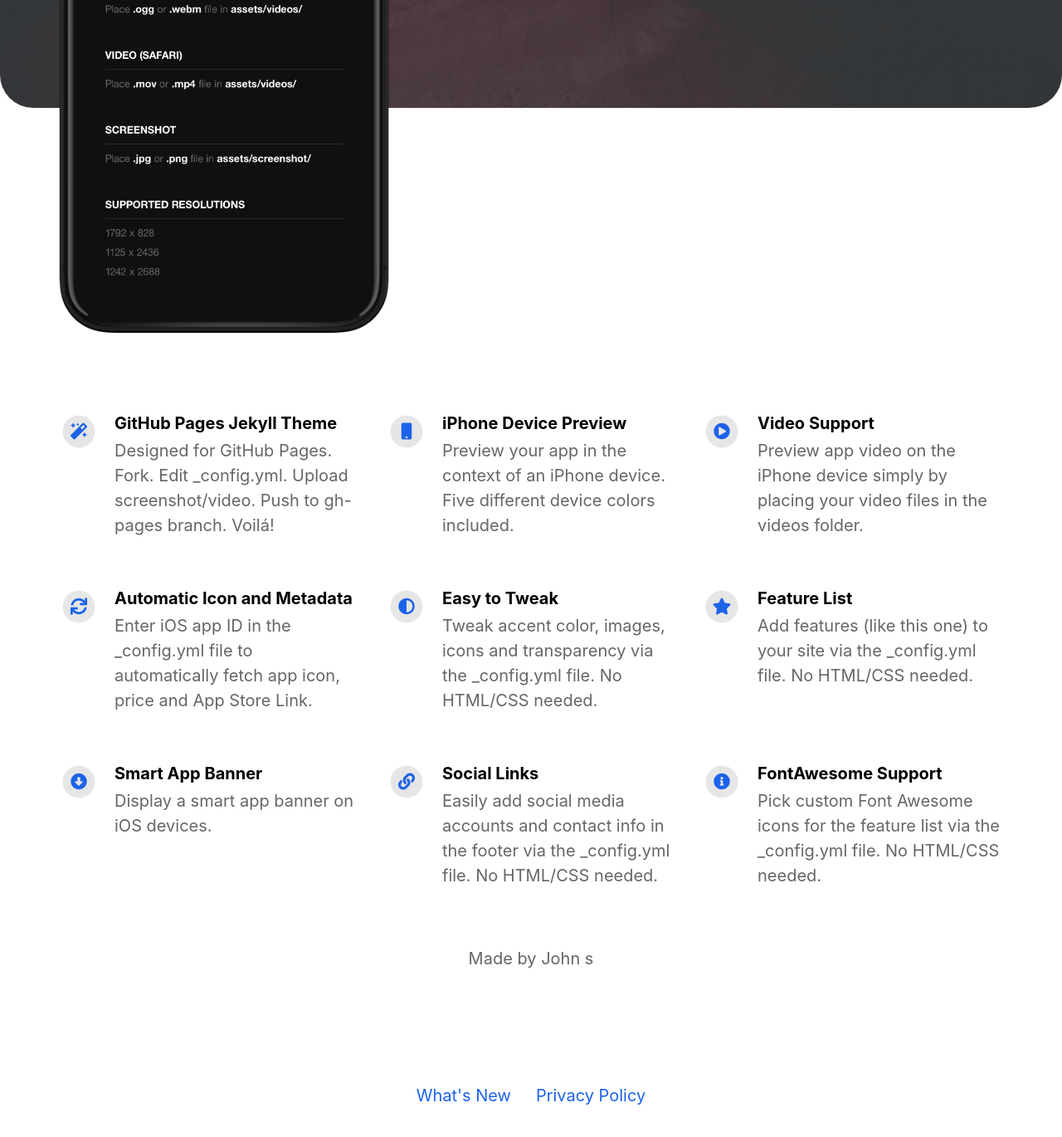
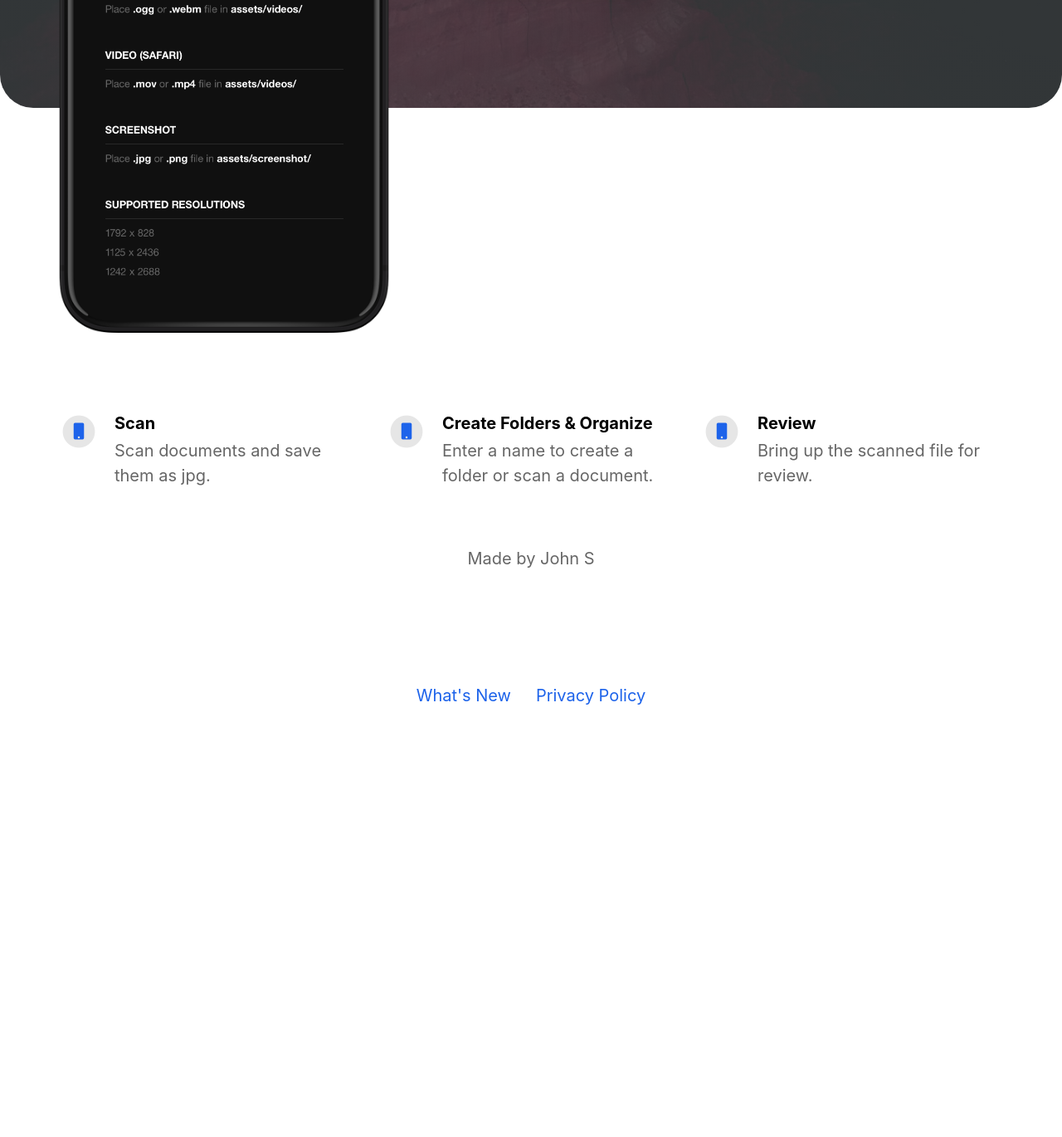
Before and after one commit to K1NJS/Scan, a Jekyll site: the page built from index.html, in a window 1280 px wide and 1400 px high, scrolled down 584 px. Shown: the top 1370 px of the window at 83% size. Built offline with Jekyll 4.4.1, drawn with Linux system fonts in a browser that asks for light colours; nearby versions of some CDN libraries; after the commit the page ends 1502 px from its top, so only the background shows below that; some of the changed text lies outside the part shown.

Commit message:
Update _config.yml

```diff
--- a/_config.yml
+++ b/_config.yml
@@ -1,5 +1,5 @@
 #page title
-page_title                                :                                           # Automatically populates with app name if not set and if iOS app ID is set. Otherwise enter manually.
+page_title                                : County Truss - Job Scanner                                       # Automatically populates with app name if not set and if iOS app ID is set. Otherwise enter manually.
 
 # App Info
 ios_app_id                                : 6737247615                                # Required. Enter iOS app ID to automatically populate name, price and icons (e.g. 718043190).
@@ -9,8 +9,8 @@ appstore_link                             :
                                                                                       # Or upload your press kit file to assets and set path accordingly (e.g. "assets/your_press_kit.zip").
 
 app_icon                                  : # assets/appicon.png                      # Automatically populates if not set and if iOS app ID is set.  Otherwise enter path to icon file manually.
-app_name                                  :                                           # Automatically populates if not set and if iOS app ID is set.  Otherwise enter manually.
-app_price                                 :                                           # Automatically populates if not set and if iOS app ID is set.  Otherwise enter manually.
+app_name                                  : County Truss - Job Scanner                                          # Automatically populates if not set and if iOS app ID is set.  Otherwise enter manually.
+app_price                                 : Free                                         # Automatically populates if not set and if iOS app ID is set.  Otherwise enter manually.
 app_description                           : Scan and keep organized.
 
 enable_smart_app_banner                   : true                                      # Set to true to show a smart app banner at top of page on mobile devices.
@@ -18,51 +18,23 @@ enable_smart_app_banner                   : true
 
 
 # Information About Yourself
-your_name                                 : John s
+your_name                                 : John S
 
 
 # Feature List                            Edit, add or remove features to be presented.
 features                                  :
 
-  - title                                 : GitHub Pages Jekyll Theme
-    description                           : Designed for GitHub Pages. Fork. Edit _config.yml. Upload screenshot/video. Push to gh-pages branch. Voilá!
-    fontawesome_icon_name                 : magic
-
-  - title                                 : iPhone Device Preview
-    description                           : Preview your app in the context of an iPhone device. Five different device colors included.
+  - title                                 : Scan
+    description                           : Scan documents and save them as jpg.
     fontawesome_icon_name                 : mobile
 
-  - title                                 : Video Support
-    description                           : Preview app video on the iPhone device simply by placing your video files in the videos folder.
-    fontawesome_icon_name                 : play-circle
+  - title                                 : Create Folders & Organize
+    description                           : Enter a name to create a folder or scan a document.
+    fontawesome_icon_name                 : mobile
 
-  - title                                 : Automatic Icon and Metadata
-    description                           : Enter iOS app ID in the _config.yml file to automatically fetch app icon, price and App Store Link.
-    fontawesome_icon_name                 : sync
-
-  - title                                 : Easy to Tweak
-    description                           : Tweak accent color, images, icons and transparency via the _config.yml file. No HTML/CSS needed.
-    fontawesome_icon_name                 : adjust
-
-  - title                                 : Feature List
-    description                           : Add features (like this one) to your site via the _config.yml file. No HTML/CSS needed.
-    fontawesome_icon_name                 : star
-
-  - title                                 : Smart App Banner
-    description                           : Display a smart app banner on iOS devices.
-    fontawesome_icon_name                 : arrow-alt-circle-down
-
-  - title                                 : Social Links
-    description                           : Easily add social media accounts and contact info in the footer via the _config.yml file. No HTML/CSS needed.
-    fontawesome_icon_name                 : link
-
-  - title                                 : FontAwesome Support
-    description                           : Pick custom Font Awesome icons for the feature list via the _config.yml file. No HTML/CSS needed.
-    fontawesome_icon_name                 : info-circle
-
-  - title                                 : # New Feature Title
-    description                           : # New Feature Description
-    fontawesome_icon_name                 : # Enter Font Awesome icon name (e.g. star). Find icons on fontawesome.com/icons.
+  - title                                 : Review
+    description                           : Bring up the scanned file for review.
+    fontawesome_icon_name                 : mobile
 
 
 
```
